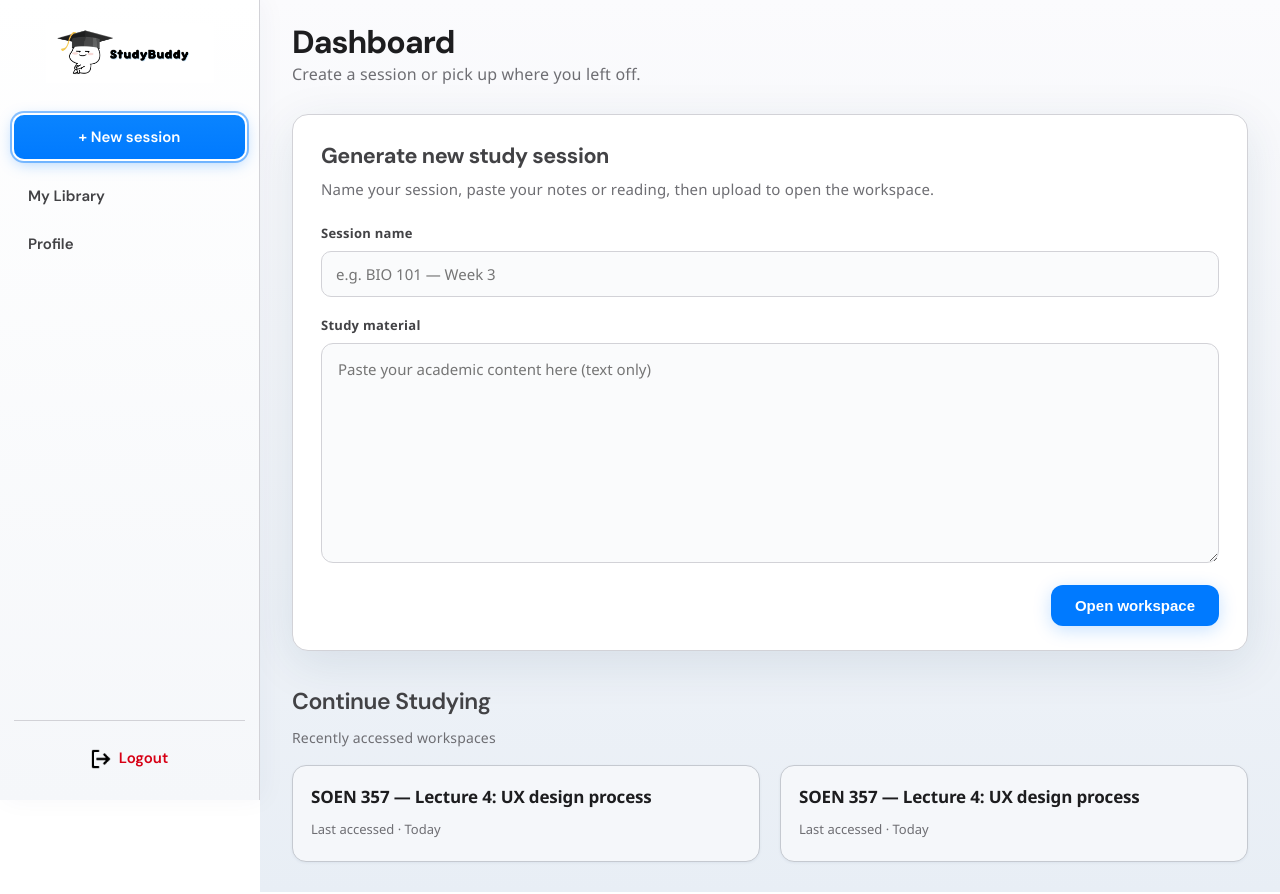
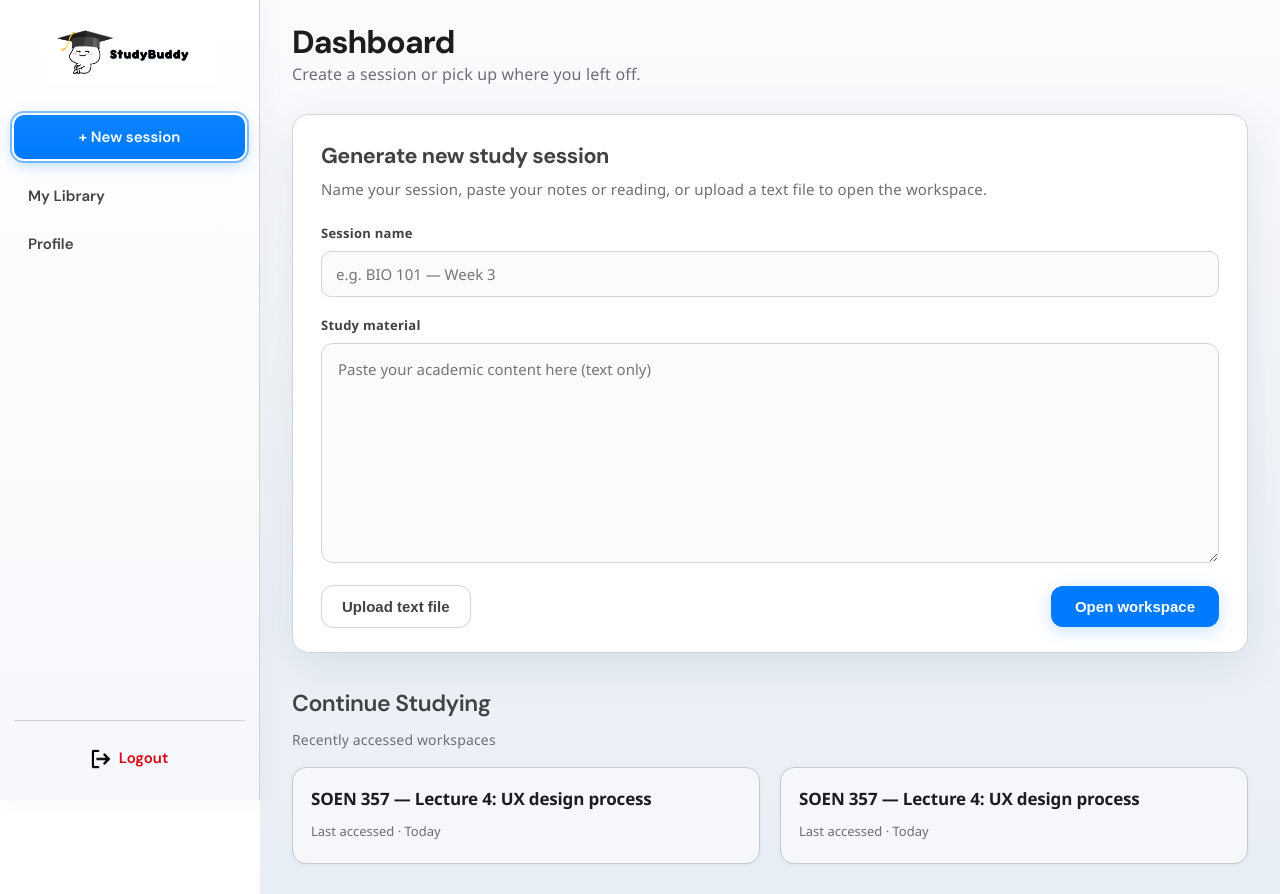
Before and after one commit to bypameladaniel/study-buddy, a React (Vite) app in the folder frontend/: page /dashboard in a window 1280 px wide. Built offline with nearby package versions, Linux system fonts and the light colour scheme; no server answers.

Commit message:
Added file upload

```diff
--- a/frontend/src/components/dashboard/GenerateStudySessionCard.tsx
+++ b/frontend/src/components/dashboard/GenerateStudySessionCard.tsx
@@ -1,18 +1,61 @@
-import React, { useState } from "react";
+import React, { useRef, useState } from "react";
 import { dashboardColors } from "../../styles/colors";
 import { useNavigate } from "react-router-dom";
 
 const GenerateStudySessionCard: React.FC = () => {
   const navigate = useNavigate();
+  const fileInputRef = useRef<HTMLInputElement | null>(null);
+
   const [text, setText] = useState("");
   const [sessionName, setSessionName] = useState("");
   const [showError, setShowError] = useState(false);
+  const [fileError, setFileError] = useState("");
+
+  const handleOpenFilePicker = () => {
+    fileInputRef.current?.click();
+  };
+
+  const handleFileChange = (e: React.ChangeEvent<HTMLInputElement>) => {
+    const file = e.target.files?.[0];
+    if (!file) return;
+
+    if (file.type !== "text/plain" && !file.name.endsWith(".txt")) {
+      setFileError("Please upload a .txt file.");
+      e.target.value = "";
+      return;
+    }
+
+    setFileError("");
+
+    const reader = new FileReader();
+
+    reader.onload = (event) => {
+      const fileContent = event.target?.result;
+      if (typeof fileContent === "string") {
+        setText(fileContent);
+        if (showError) setShowError(false);
+
+        if (!sessionName.trim()) {
+          const nameWithoutExtension = file.name.replace(/\.[^/.]+$/, "");
+          setSessionName(nameWithoutExtension);
+        }
+      }
+    };
+
+    reader.onerror = () => {
+      setFileError("Failed to read the file. Please try again.");
+    };
+
+    reader.readAsText(file);
+    e.target.value = "";
+  };
 
   const handleUpload = () => {
     if (!text.trim()) {
       setShowError(true);
       return;
     }
+
     setShowError(false);
     navigate("/study-workspace", {
       state: {
@@ -26,7 +69,7 @@ const GenerateStudySessionCard: React.FC = () => {
     <div style={styles.card}>
       <h2 style={styles.sectionTitle}>Generate new study session</h2>
       <p style={styles.lead}>
-        Name your session, paste your notes or reading, then upload to open the workspace.
+        Name your session, paste your notes or reading, or upload a text file to open the workspace.
       </p>
 
       <label htmlFor="session-name" style={styles.label}>
@@ -54,11 +97,36 @@ const GenerateStudySessionCard: React.FC = () => {
           if (showError) setShowError(false);
         }}
       />
+
       {showError && !text.trim() && (
         <p style={styles.errorText}>Add some content before continuing.</p>
       )}
 
-      <div style={styles.uploadContainer}>
+      {fileError && <p style={styles.errorText}>{fileError}</p>}
+
+      <input
+        ref={fileInputRef}
+        type="file"
+        accept=".txt,text/plain"
+        onChange={handleFileChange}
+        style={{ display: "none" }}
+      />
+
+      <div style={styles.buttonRow}>
+        <button
+          type="button"
+          style={styles.secondaryButton}
+          onClick={handleOpenFilePicker}
+          onMouseOver={(e) => {
+            e.currentTarget.style.backgroundColor = dashboardColors.cardBorder;
+          }}
+          onMouseOut={(e) => {
+            e.currentTarget.style.backgroundColor = "transparent";
+          }}
+        >
+          Upload text file
+        </button>
+
         <button
           type="button"
           style={styles.uploadButton}
@@ -123,10 +191,26 @@ const styles: { [key: string]: React.CSSProperties } = {
     boxSizing: "border-box",
     fontFamily: "inherit",
   },
-  uploadContainer: {
+  input: {
+    width: "100%",
+    padding: "12px 14px",
+    borderRadius: 10,
+    border: `1px solid ${dashboardColors.textareaBorder}`,
+    backgroundColor: dashboardColors.textareaBackground,
+    color: dashboardColors.textareaText,
+    marginBottom: 16,
+    fontSize: 15,
+    outline: "none",
+    boxSizing: "border-box",
+    fontFamily: "inherit",
+  },
+  buttonRow: {
     display: "flex",
-    justifyContent: "flex-end",
+    justifyContent: "space-between",
+    alignItems: "center",
     marginTop: 16,
+    gap: 12,
+    flexWrap: "wrap",
   },
   uploadButton: {
     padding: "12px 24px",
@@ -140,18 +224,16 @@ const styles: { [key: string]: React.CSSProperties } = {
     transition: "background-color 0.15s ease, transform 0.15s ease",
     boxShadow: "0 4px 18px rgba(0, 122, 255, 0.22)",
   },
-  input: {
-    width: "100%",
-    padding: "12px 14px",
-    borderRadius: 10,
-    border: `1px solid ${dashboardColors.textareaBorder}`,
-    backgroundColor: dashboardColors.textareaBackground,
-    color: dashboardColors.textareaText,
-    marginBottom: 16,
+  secondaryButton: {
+    padding: "12px 20px",
+    borderRadius: 12,
+    border: `1px solid ${dashboardColors.cardBorder}`,
+    backgroundColor: "transparent",
+    color: dashboardColors.sectionTitle,
+    fontWeight: 600,
     fontSize: 15,
-    outline: "none",
-    boxSizing: "border-box",
-    fontFamily: "inherit",
+    cursor: "pointer",
+    transition: "background-color 0.15s ease",
   },
   errorText: {
     color: dashboardColors.deleteButtonText,
```
